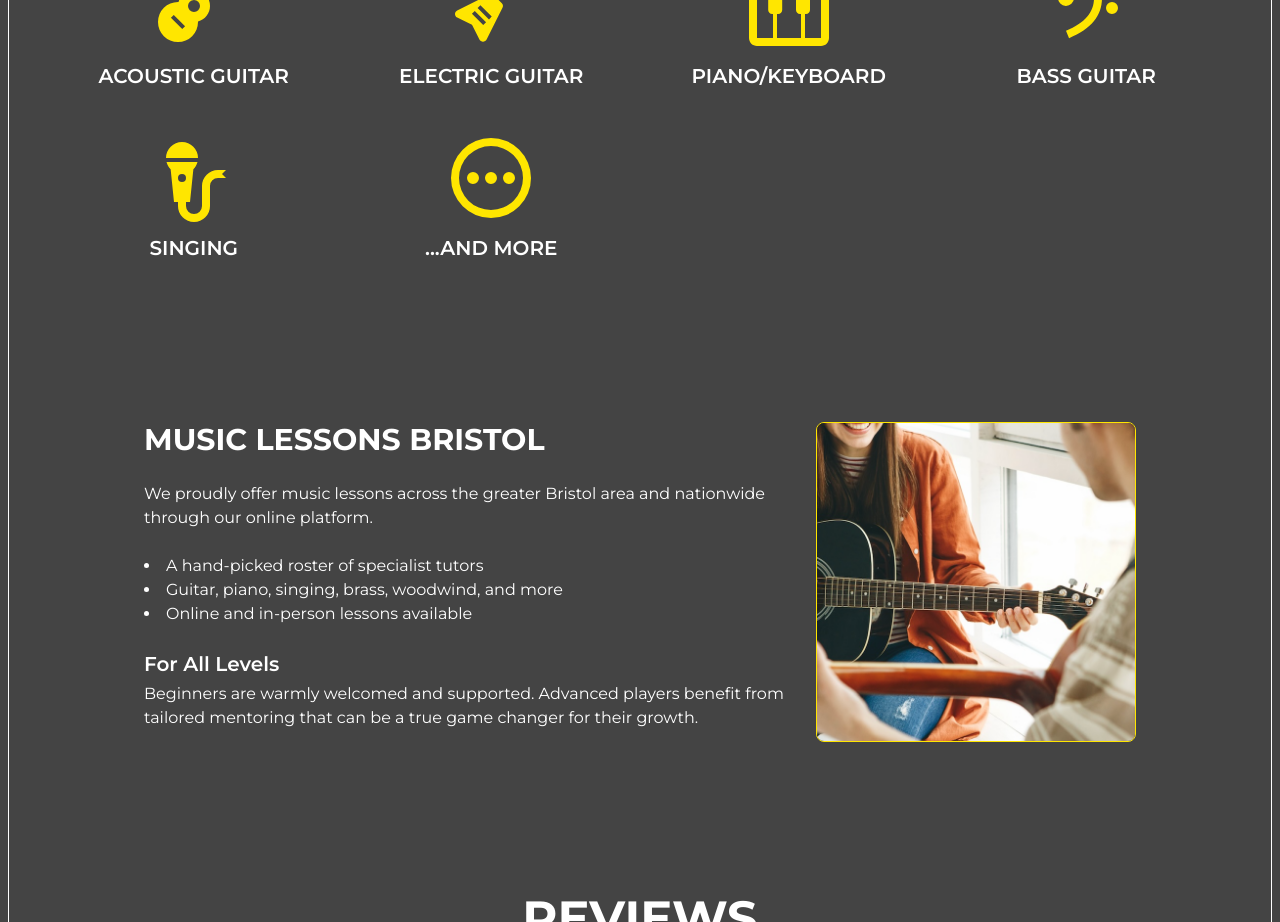
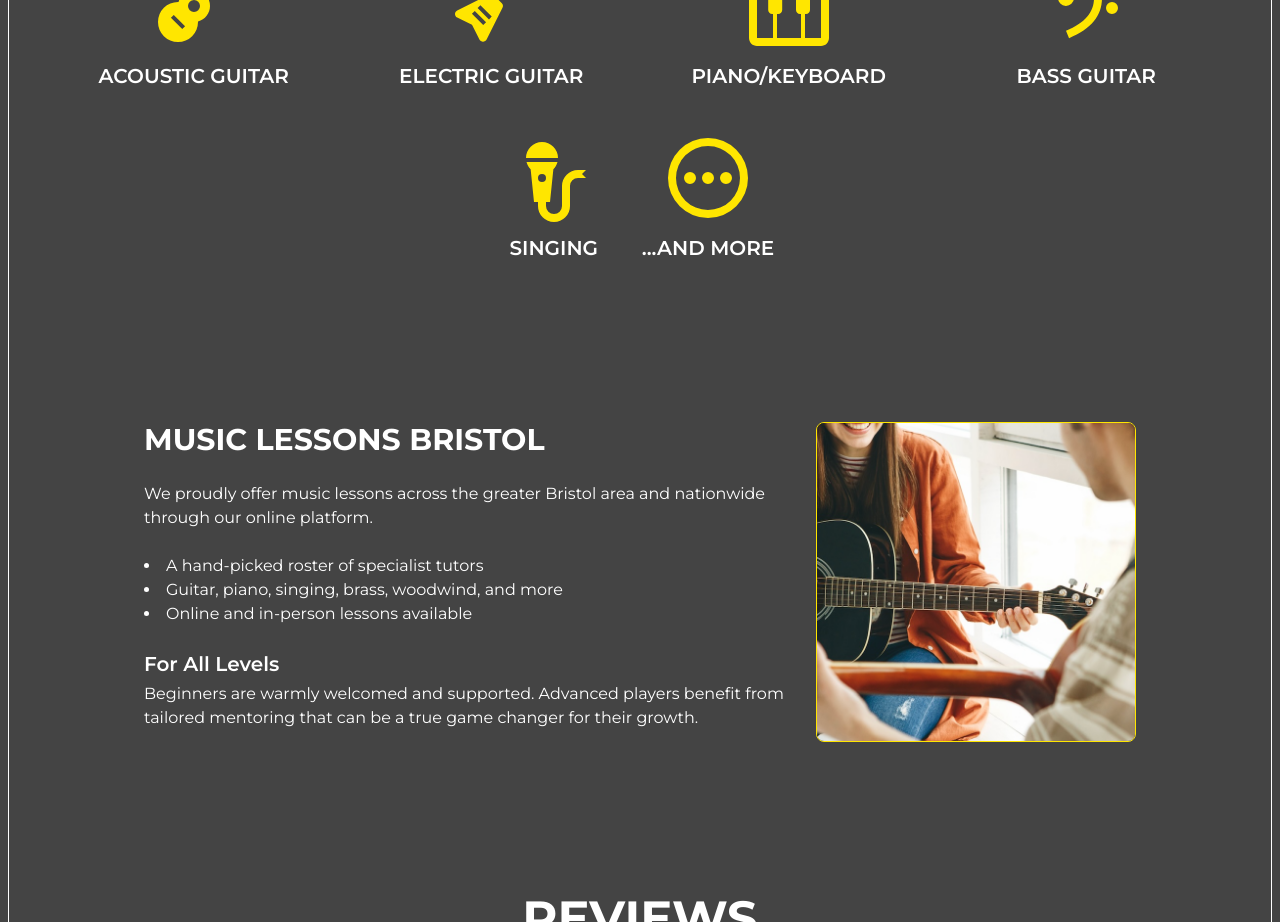
Before and after one commit to Jim247/tplatform, a Next.js app: page / in a window 1280 px wide. Shown: the part 1280-2202 px from the top of the page. Built offline with nearby package versions, Linux system fonts and the light colour scheme.

Commit message:
feat: Rearrange Instruments layout for improved organization and add missing icons

```diff
--- a/src/components/Instruments.tsx
+++ b/src/components/Instruments.tsx
@@ -21,6 +21,7 @@ export default function Instruments() {
       </div>
       <h1 className='text-center text-5xl mb-8 pt-10 pb-5 text-white font-[Montserrat] uppercase'>We Teach</h1>
       <div className="grid grid-cols-2 md:grid-cols-4 gap-6 max-w-xs mx-auto sm:max-w-none uppercase font-[Montserrat]">
+        {/* Top row icons */}
         <div className="flex flex-col items-center group cursor-pointer p-2">
           <Icon
             path={mdiGuitarAcoustic}
@@ -57,6 +58,8 @@ export default function Instruments() {
           />
           <span className="mt-2 text-sm md:text-xl text-white font-semibold text-center">Bass Guitar</span>
         </div>
+        {/* Bottom row, centered on lg+ */}
+        <div className="col-span-2 md:col-span-4 flex justify-center gap-6">
           <div className="flex flex-col items-center group cursor-pointer p-2">
             <Icon
               path={mdiMicrophoneVariant}
@@ -77,5 +80,6 @@ export default function Instruments() {
           </div>
         </div>
       </div>
+    </div>
   );
 }
```
Lines whose indentation alone changed are shown as unchanged.
